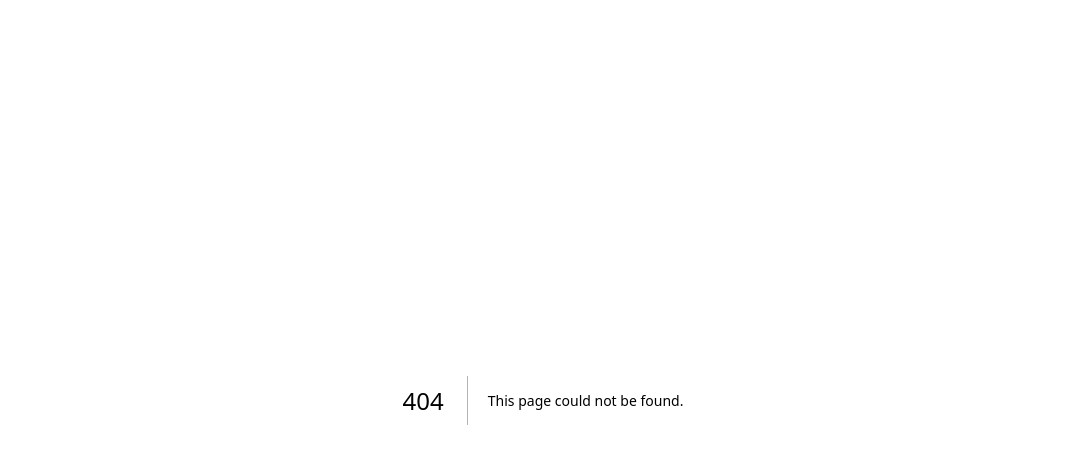
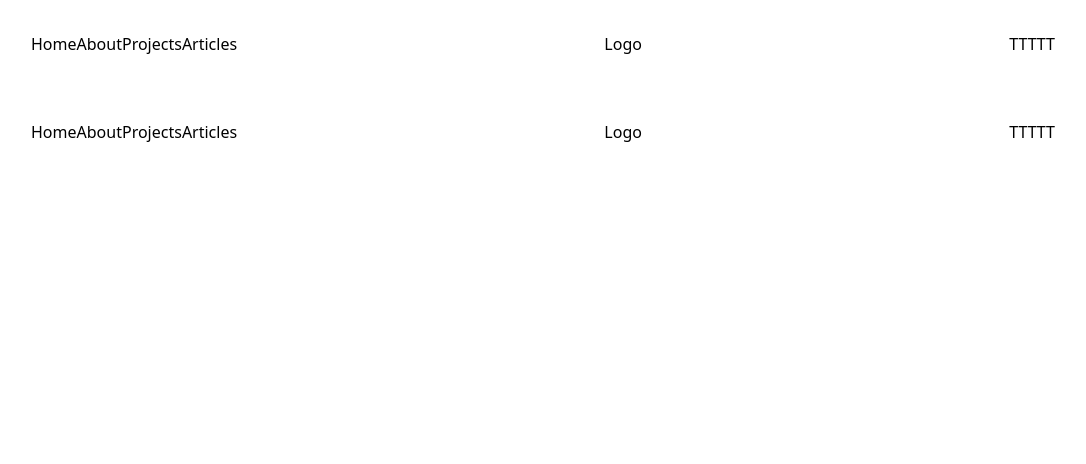
Before and after one commit to mmaazkhanhere/learningRepo, a Next.js app in the folder portfolio-website/: page /components/NavBar in a window 1280 px wide. Before the commit this address had no page. Shown: the top 464 px of the page, without its empty margins (97-1183 px from the left). Built offline with nearby package versions, Linux system fonts and the light colour scheme.

Commit message:
navigation bar created

```diff
--- a/portfolio-website/src/pages/_app.tsx
+++ b/portfolio-website/src/pages/_app.tsx
@@ -1,11 +1,16 @@
 import '@/styles/globals.css'
 import type { AppProps } from 'next/app'
 import Head from 'next/head'
+import NavBar from './components/NavBar'
 
 export default function App({ Component, pageProps }: AppProps) {
   <Head>
     <title>Portfolio Website</title>
   </Head>
-  return <Component {...pageProps} />
-
+  return (
+    <>
+      <NavBar />
+      <Component {...pageProps} />
+    </>
+  )
 }
--- /dev/null
+++ b/portfolio-website/src/pages/components/NavBar.tsx
@@ -0,0 +1,24 @@
+import Link from 'next/link'
+import React from 'react'
+
+export default function NavBar() {
+    return (
+        <header className='w-full px-32 py-8 font-medium flex items-center justify-between'>
+            <nav>
+                <Link href={"/home"}>Home</Link>
+                <Link href={"/about"}>About</Link>
+                <Link href={"/projects"}>Projects</Link>
+                <Link href={"/articles"}>Articles</Link>
+            </nav>
+            <h2>Logo</h2>
+
+            <nav>
+                <Link href={"/"} target={'_blank'}>T</Link>
+                <Link href={"/"} target={'_blank'}>T</Link>
+                <Link href={"/"} target={'_blank'}>T</Link>
+                <Link href={"/"} target={'_blank'}>T</Link>
+                <Link href={"/"} target={'_blank'}>T</Link>
+            </nav>
+        </header>
+    )
+}
--- a/portfolio-website/src/styles/globals.css
+++ b/portfolio-website/src/styles/globals.css
@@ -1,27 +1,3 @@
 @tailwind base;
 @tailwind components;
 @tailwind utilities;
-
-:root {
-  --foreground-rgb: 0, 0, 0;
-  --background-start-rgb: 214, 219, 220;
-  --background-end-rgb: 255, 255, 255;
-}
-
-@media (prefers-color-scheme: dark) {
-  :root {
-    --foreground-rgb: 255, 255, 255;
-    --background-start-rgb: 0, 0, 0;
-    --background-end-rgb: 0, 0, 0;
-  }
-}
-
-body {
-  color: rgb(var(--foreground-rgb));
-  background: linear-gradient(
-      to bottom,
-      transparent,
-      rgb(var(--background-end-rgb))
-    )
-    rgb(var(--background-start-rgb));
-}
```
